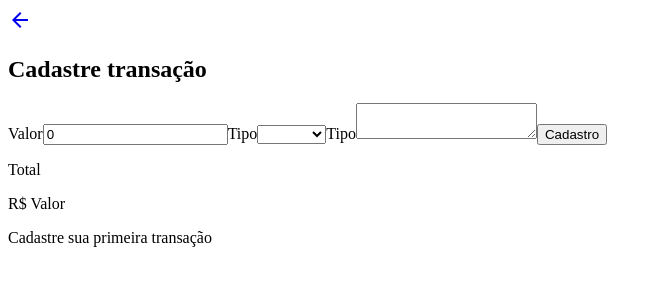
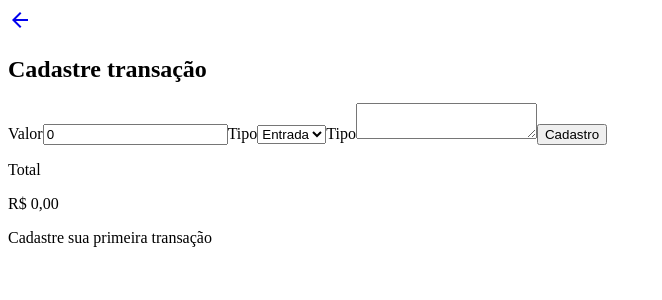
Before and after one commit to Henriqueamfreitas/finances_angular, an Angular app in the folder finances_angular/: page /transaction in a window 1280 px wide. Shown: the top 300 px of the page, without its empty margins (0-662 px from the left). Built offline with nearby package versions, Linux system fonts and the light colour scheme.

Commit message:
parte lógica total pronta

```diff
--- a/finances_angular/src/app/components/form/form.component.html
+++ b/finances_angular/src/app/components/form/form.component.html
@@ -4,8 +4,8 @@
   <input type="number" name="value" placeholder="R$" [formControl]="value">
   <label for="type">Tipo</label>
   <select name="type" id="type" [formControl]="type">
-    <option value="Entrada">Entrada</option>
-    <option value="Saída">Saída</option>
+    <option value="entrada">Entrada</option>
+    <option value="saida">Saída</option>
   </select>
   <label for="description">Tipo</label>
   <textarea name="description" id="description" [formControl]="description"></textarea>
--- a/finances_angular/src/app/components/total-card/total-card.component.html
+++ b/finances_angular/src/app/components/total-card/total-card.component.html
@@ -1,4 +1,4 @@
 <div>
   <p>Total</p>
-  <span>R$ Valor</span>
+  <span>{{valueToMoney()}}</span>
 </div>
--- a/finances_angular/src/app/components/total-card/total-card.component.ts
+++ b/finances_angular/src/app/components/total-card/total-card.component.ts
@@ -1,4 +1,5 @@
 import { Component } from '@angular/core';
+import { TransactionService } from '../../services/transaction.services';
 
 @Component({
   selector: 'app-total-card',
@@ -8,5 +9,14 @@ import { Component } from '@angular/core';
   styleUrl: './total-card.component.css'
 })
 export class TotalCardComponent {
+  constructor(private transactionService: TransactionService) { }
 
+  total = (this.transactionService.totalValue)
+
+  valueToMoney() {
+    return Number(this.total()).toLocaleString("pt-BR", {
+      style: "currency",
+      currency: "BRL"
+    })
+  }
 }
--- a/finances_angular/src/app/components/transaction-card/transaction-card.component.html
+++ b/finances_angular/src/app/components/transaction-card/transaction-card.component.html
@@ -1,6 +1,6 @@
 <li>
   <div>
-    <p>{{transaction.value.toLocaleString('pt-BR', { style: 'currency', currency: 'BRL' })}}</p>
+    <p>{{valueToMoney()}}</p>
     <p>{{transaction.description}}</p>
   </div>
   <div>
--- a/finances_angular/src/app/components/transaction-card/transaction-card.component.ts
+++ b/finances_angular/src/app/components/transaction-card/transaction-card.component.ts
@@ -10,11 +10,18 @@ import { TransactionService } from '../../services/transaction.services';
   styleUrl: './transaction-card.component.css'
 })
 export class TransactionCardComponent {
-  constructor(private transactionService: TransactionService) {}
+  constructor(private transactionService: TransactionService) { }
 
   @Input() transaction!: ITransaction
 
-  handleDelete(){
+  valueToMoney() {
+    return (this.transaction.value).toLocaleString("pt-BR", {
+      style: "currency",
+      currency: "BRL"
+    })
+  }
+
+  handleDelete() {
     this.transactionService.removeTransaction(this.transaction.id);
   }
 }
--- a/finances_angular/src/app/services/transaction.services.ts
+++ b/finances_angular/src/app/services/transaction.services.ts
@@ -1,9 +1,16 @@
-import { Injectable, signal } from "@angular/core";
+import { Injectable, computed, signal } from "@angular/core";
 import { ITransaction, TTransaction } from "../interfaces/transaction.interfaces";
 
 @Injectable({providedIn: 'root'})
 export class TransactionService {
   readonly transactionList = signal<ITransaction[]>([]);
+  readonly totalValue = computed(() => this.transactionList().reduce((accValue, transaction) => {
+    if(transaction.type === "entrada"){
+      return accValue + Number(transaction.value)
+    } else{
+      return accValue - Number(transaction.value)
+    }
+  }, 0))
 
   getTransactionList(){
     return this.transactionList()
```
